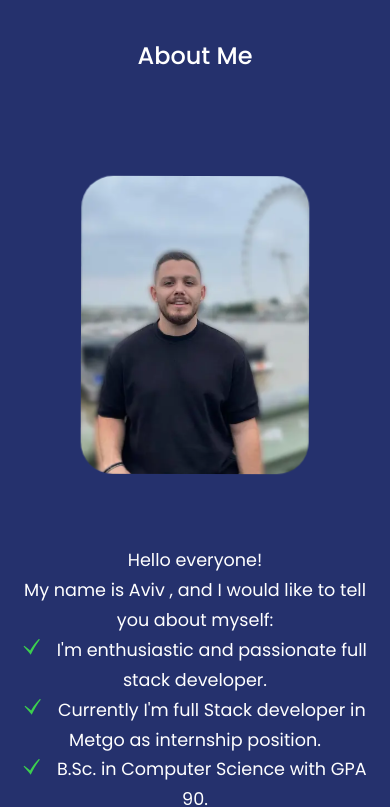
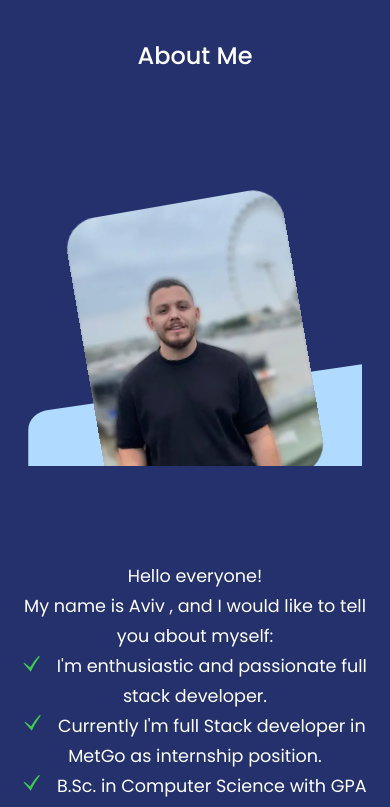
Before and after one commit to AvivAsulin7/My_Resume, a React (Create React App) app: page / in a window 390 px wide. Shown: the part 820-1627 px from the top of the page. Built offline with nearby package versions, Linux system fonts and the light colour scheme; a web font is replaced by a local one.

Commit message:
added animations #2

```diff
--- a/package.json
+++ b/package.json
@@ -8,6 +8,7 @@
     "@testing-library/user-event": "^13.5.0",
     "dotenv": "^16.0.3",
     "emailjs-com": "^3.2.0",
+    "framer-motion": "^10.12.18",
     "react": "^18.2.0",
     "react-dom": "^18.2.0",
     "react-icons": "^4.4.0",
--- a/src/components/About/About.css
+++ b/src/components/About/About.css
@@ -23,9 +23,18 @@
 }
 
 .about-me-image {
+  animation: rotate 9s linear forwards infinite;
+  width: 280px;
+  height: 330px;
+  display: flex;
+  align-items: center;
+  justify-content: center;
+
+  transform-origin: 10% 60%;
+}
+
+.about-me-image img {
   border-radius: 2rem;
-  overflow: hidden;
-  animation: rotate 9s linear forwards infinite;
 }
 
 .about-content p {
@@ -45,6 +54,27 @@
   }
 }
 
+.card-container {
+  overflow: hidden;
+  display: flex;
+  align-items: center;
+  justify-content: center;
+  position: relative;
+  margin-bottom: -120px;
+  width: 100%;
+}
+
+.splash {
+  position: absolute;
+  bottom: 0;
+  left: 0;
+  right: 0;
+  top: 0;
+  clip-path: path(
+    "M 0 303.5 C 0 292.454 8.995 285.101 20 283.5 L 460 219.5 C 470.085 218.033 480 228.454 480 239.5 L 500 430 C 500 441.046 491.046 450 480 450 L 20 450 C 8.954 450 0 441.046 0 430 Z"
+  );
+}
+
 /* ================ MEDIA QUERIES (MEDIUM DEVICES) ================= */
 @media screen and (max-width: 1024px) {
   #about {
@@ -57,13 +87,18 @@
     gap: 0;
   }
 
-  .about-me {
-    width: 50%;
-    margin: 2rem auto 4rem;
+  .card-container {
+    width: 80%;
+    margin: auto;
+  }
+
+  .about-me-image {
+    width: 300px;
+    height: 380px;
   }
 
   .about-content p {
-    margin: 1rem 0 1.5rem;
+    margin: 5rem 0 1.5rem;
   }
 }
 
@@ -72,9 +107,19 @@
   #about {
     height: 120vh;
   }
-  .about-me {
-    width: 65%;
-    margin: 0 auto 3rem;
+
+  .card-container {
+    width: 95%;
+    height: 340px;
+  }
+
+  .about-me-image {
+    width: 220px;
+    height: 300px;
+  }
+
+  .about-content p {
+    margin: 5rem 0 1.5rem;
   }
 
   .about-content {
@@ -82,6 +127,6 @@
   }
 
   .about-content p {
-    margin: 1.5rem 0;
+    margin: 6rem 0;
   }
 }
--- a/src/components/About/About.js
+++ b/src/components/About/About.js
@@ -2,17 +2,43 @@ import React from "react";
 import "./About.css";
 import London_style2 from "../../assets/London_style2.webp";
 import { GiCheckMark } from "react-icons/gi";
+import { motion } from "framer-motion";
+
+const cardVariants = {
+  offscreen: {
+    y: 300,
+  },
+  onscreen: {
+    y: 50,
+    rotate: -10,
+    transition: {
+      type: "spring",
+      bounce: 0.4,
+      duration: 0.8,
+    },
+  },
+};
 
 const About = () => {
   return (
     <section id="about">
       <h2>About Me</h2>
       <div className="container about">
-        <div className="about-me">
-          <div className="about-me-image">
-            <img src={London_style2} alt="About Image" />
-          </div>
-        </div>
+        <motion.div
+          className="card-container"
+          initial="offscreen"
+          whileInView="onscreen"
+          viewport={{ once: true, amount: 0.8 }}
+        >
+          <div className="splash" style={{ background: "#B0DAFF" }} />
+          <motion.div variants={cardVariants}>
+            <div>
+              <div className="about-me-image">
+                <img src={London_style2} alt="About Img" />
+              </div>
+            </div>
+          </motion.div>
+        </motion.div>
 
         <div className="about-content">
           <p>
@@ -21,7 +47,7 @@ const About = () => {
             <GiCheckMark className="icon-check" />
             I'm enthusiastic and passionate full stack developer. <br />
             <GiCheckMark className="icon-check" />
-            Currently I'm full Stack developer in Metgo as internship position.
+            Currently I'm full Stack developer in MetGo as internship position.
             <br />
             <GiCheckMark className="icon-check" />
             B.Sc. in Computer Science with GPA 90. <br />
--- a/src/components/Projects/Projects.css
+++ b/src/components/Projects/Projects.css
@@ -22,7 +22,7 @@
   transition: all 1s ease;
   background: transparent;
   background-image: url("../../assets//blurbackground.webp");
-  transform: translate(1%, 1%) scale(1.3);
+  transform: translate(1%, 1%) scale(1.2);
 }
 
 .projects-img {
--- a/src/components/Technologies/Technologies.js
+++ b/src/components/Technologies/Technologies.js
@@ -1,7 +1,7 @@
 import React from "react";
 import "./Technologies.css";
 import { technologies } from "../../assets/information";
-import { Pagination, Navigation } from "swiper";
+import { Pagination } from "swiper";
 
 import { Swiper, SwiperSlide } from "swiper/react";
 
```
Also changed, not shown: 1 other file (tests, documents, lock files or other folders).
